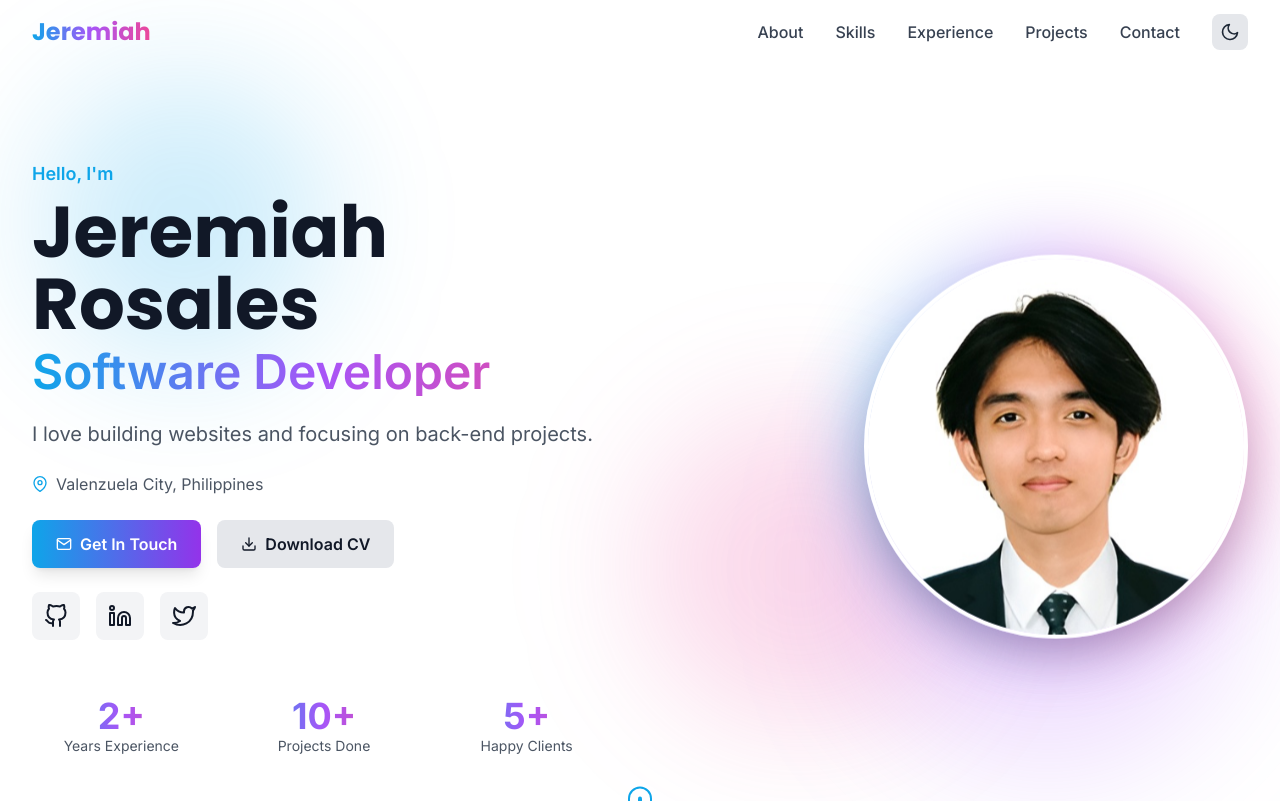
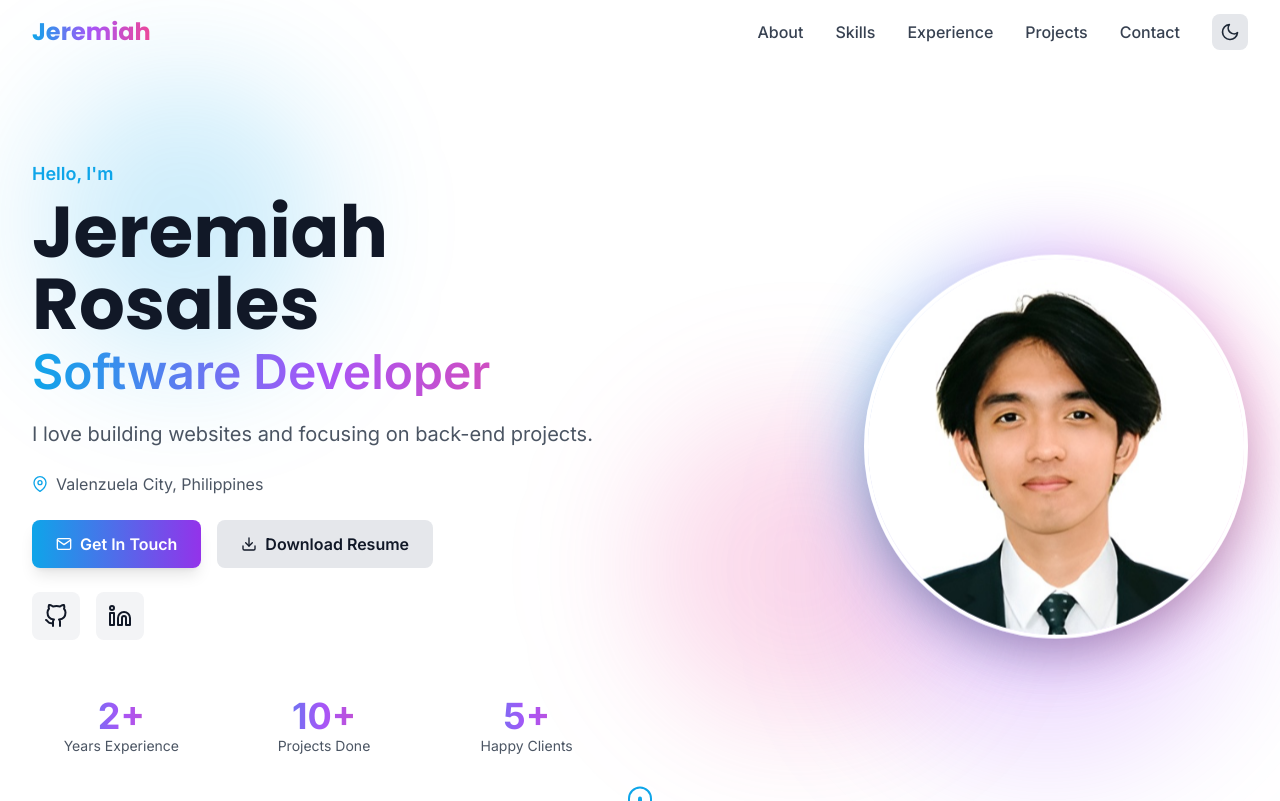
Before and after one commit to mayacadia/portfolio-website, a React (Vite) app: page / in a window 1280 px wide. Shown: the top 801 px of the page. Built offline with nearby package versions, Linux system fonts and the light colour scheme.

Commit message:
Update resume link and button text

```diff
--- a/portfolio-data.json
+++ b/portfolio-data.json
@@ -6,13 +6,13 @@
     "location": "Valenzuela City, Philippines",
     "email": "jeremiahrosales.0516@gmail.com",
     "profileImage": "/ROSALES_PHOTO.png",
-    "resume": "#"
+    "resume": "/RESUME_ROSALES.pdf"
   },
 
   "social": [
-    { "name": "GitHub", "url": "https://github.com/yourusername" },
-    { "name": "LinkedIn", "url": "https://linkedin.com/in/yourusername" },
-    { "name": "Twitter", "url": "https://twitter.com/yourusername" }
+    { "name": "GitHub", "url": "https://github.com/mayacadia" },
+    { "name": "LinkedIn", "url": "https://www.linkedin.com/in/jeremiah-christian-rosales-0768991a1" }
+
   ],
 
   "stats": {
--- a/src/components/Hero.jsx
+++ b/src/components/Hero.jsx
@@ -75,9 +75,9 @@ const Hero = ({ data }) => {
               <FiMail />
               <span>Get In Touch</span>
             </a>
-            <a href={personal.resume} className="btn-secondary inline-flex items-center space-x-2">
+            <a href={personal.resume} download className="btn-secondary inline-flex items-center space-x-2">
               <FiDownload />
-              <span>Download CV</span>
+              <span>Download Resume</span>
             </a>
           </motion.div>
 
```
Also changed, not shown: 1 other file (tests, documents, lock files or other folders).
